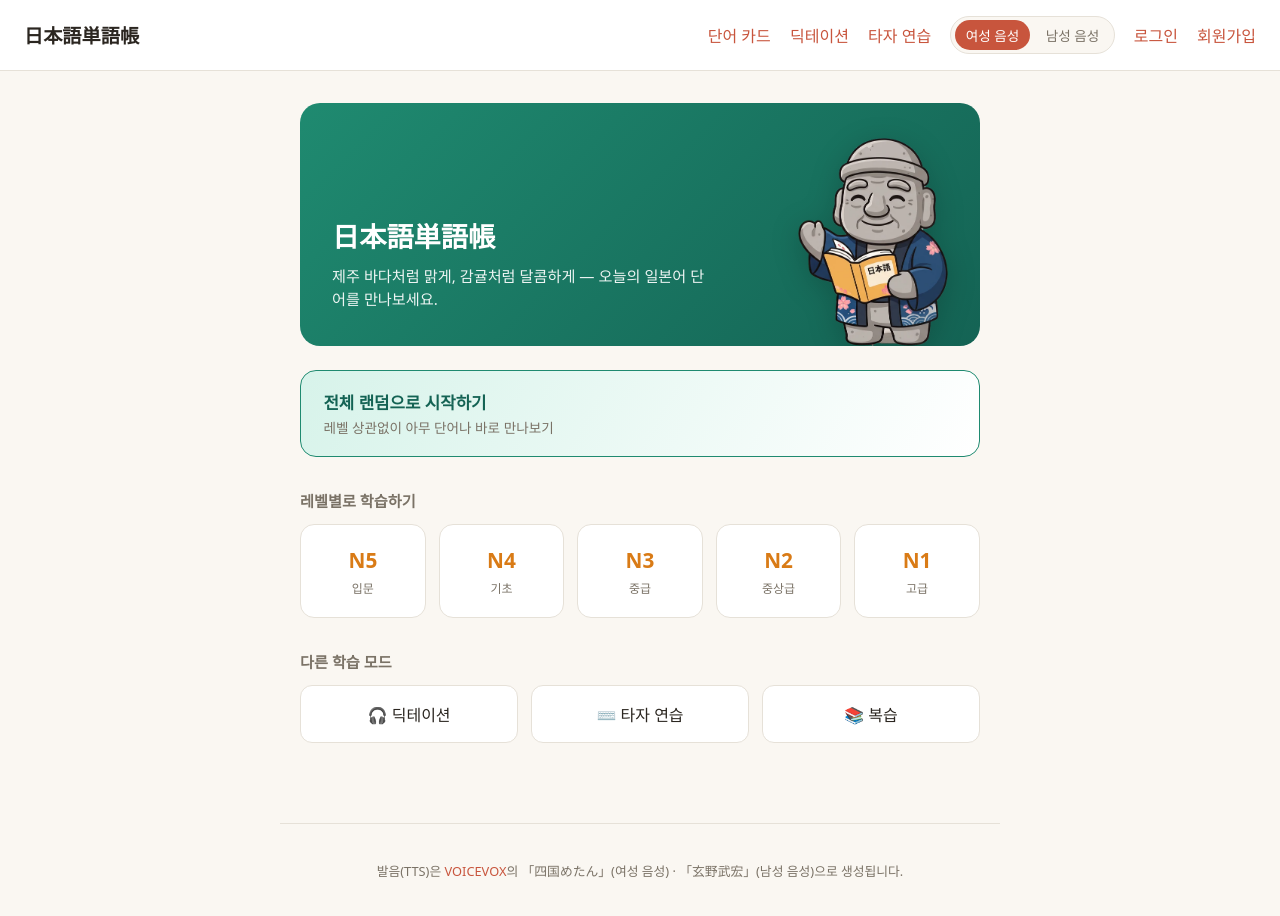
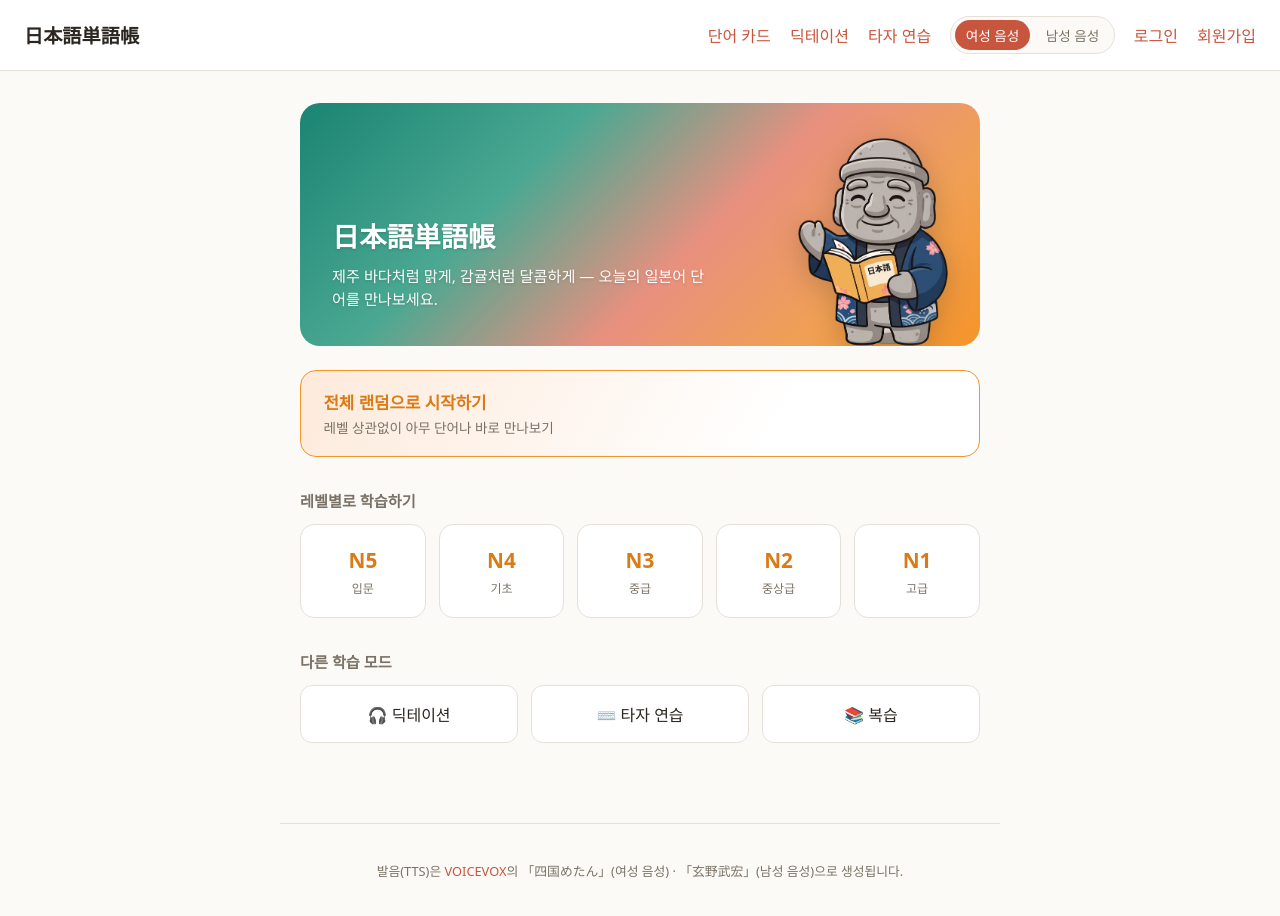
Before and after one commit to globaltoper/jp-vocab, a React (Vite) app in the folder frontend/: page / in a window 1280 px wide. Shown: the top 916 px of the page. Built offline with nearby package versions, Linux system fonts and the light colour scheme; no server answers.

Commit message:
style: 메인 화면 제주 노을 그라데이션 색감 적용

```diff
--- a/frontend/src/index.css
+++ b/frontend/src/index.css
@@ -1,5 +1,5 @@
 :root {
-  --color-bg: #faf7f2;
+  --color-bg: #fbfaf7;
   --color-surface: #ffffff;
   --color-border: #e6e1d8;
   --color-text: #2b2620;
@@ -15,6 +15,17 @@
   --jeju-tangerine: #f5942a;
   --jeju-tangerine-dark: #d97b16;
   --jeju-basalt: #3a3a3a;
+
+  /* 노을 그라데이션: 바다 -> 산호빛 -> 감귤 */
+  --jeju-sunset: linear-gradient(
+    135deg,
+    #1a8472 0%,
+    #4aa892 32%,
+    #e8907f 58%,
+    #f0a054 80%,
+    #f5942a 100%
+  );
+  --jeju-sunset-coral: #e8907f;
 
   font-family: "Hiragino Sans", "Noto Sans KR", "Noto Sans JP", system-ui, sans-serif;
   color-scheme: light;
@@ -653,7 +664,7 @@ select {
   justify-content: space-between;
   gap: 1rem;
   overflow: hidden;
-  background: linear-gradient(135deg, var(--jeju-emerald) 0%, var(--jeju-emerald-dark) 100%);
+  background: var(--jeju-sunset);
   border-radius: 20px;
   padding: 2.2rem 2rem 0;
   color: #fff;
@@ -667,14 +678,15 @@ select {
 .home-hero-title {
   font-size: 1.7rem;
   margin: 0 0 0.6rem;
+  text-shadow: 0 1px 3px rgba(0, 0, 0, 0.18);
 }
 
 .home-hero-subtitle {
   font-size: 0.95rem;
   line-height: 1.5;
-  opacity: 0.92;
   margin: 0;
   max-width: 24rem;
+  text-shadow: 0 1px 3px rgba(0, 0, 0, 0.16);
 }
 
 .home-hero-mascot {
@@ -710,8 +722,8 @@ select {
   display: flex;
   flex-direction: column;
   gap: 0.2rem;
-  background: linear-gradient(120deg, var(--jeju-sea-light), #fff);
-  border: 1px solid var(--jeju-emerald);
+  background: linear-gradient(120deg, #fdeadb 0%, #fff 70%);
+  border: 1px solid var(--jeju-tangerine);
   border-radius: 16px;
   padding: 1.2rem 1.4rem;
   margin-bottom: 2rem;
@@ -720,13 +732,13 @@ select {
 
 .home-random-card:hover {
   text-decoration: none;
-  box-shadow: 0 6px 16px rgba(31, 138, 112, 0.15);
+  box-shadow: 0 6px 16px rgba(217, 123, 22, 0.18);
 }
 
 .home-random-title {
   font-weight: 700;
   font-size: 1.05rem;
-  color: var(--jeju-emerald-dark);
+  color: var(--jeju-tangerine-dark);
 }
 
 .home-random-desc {
```
